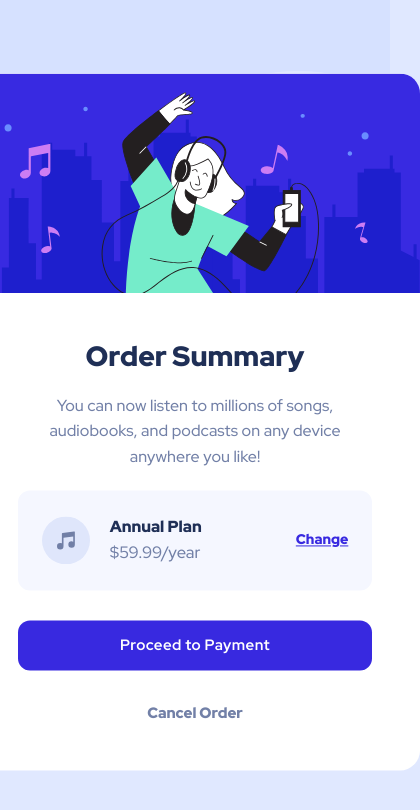
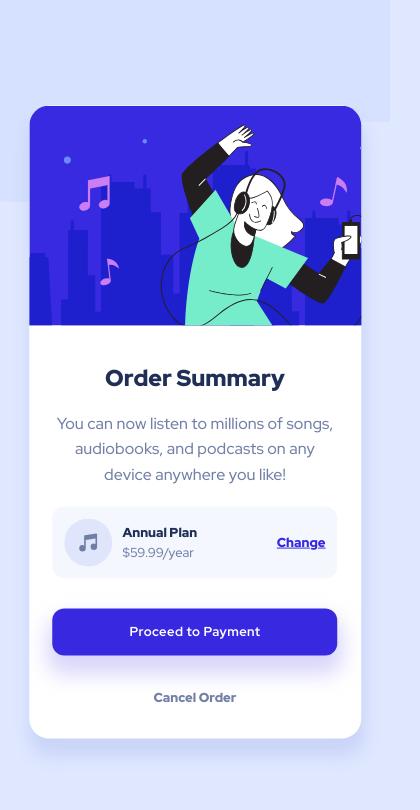
Before and after one commit to a-falkonia/order-summary-component, a plain HTML site: page index.html in a window 390 px wide. Shown: the whole page, 420 px wide, since content can reach past the window. Drawn offline with Linux system fonts and the light colour scheme.

Commit message:
responsive v1

```diff
--- a/index.html
+++ b/index.html
@@ -29,12 +29,12 @@
           </div>
         </div>
         <a href="#" class="plan-box__change">Change</a>
+
       </div>
+      <a href="#" class="proceed-btn">Proceed to Payment</a>
+      <a href="#" class="cancel-btn">Cancel Order</a>
+    </div>
 
-    <a href="#" class="proceed-btn">Proceed to Payment</a>
-    <a href="#" class="cancel-btn">Cancel Order</a>
-
-  </div>
   </div>
 
 
--- a/style.css
+++ b/style.css
@@ -27,9 +27,12 @@ body {
     transform: translate(-50%, -50%);
 
     max-width: 450px;
-    background-color: white;
     border-radius: 20px;
     overflow: hidden;
+
+    background-color: white;
+
+    box-shadow: 2px 16px 16px 2px hsla(227, 69%, 82%, 0.473);
 }
 
 .card__content {
@@ -97,9 +100,17 @@ body {
     font-weight: 900;
     color: hsl(245, 75%, 52%);
     font-size: 14px;
+
+    transition: color .3s ease;
+}
+
+.plan-box a:hover {
+    text-decoration: none;
+    color: #766CF1;
 }
 
 a.proceed-btn{
+
     display: block;
     text-decoration: none;
     color: white;
@@ -111,6 +122,13 @@ a.proceed-btn{
     padding: 13px 0;
     border-radius: 12px;
     margin: 30px 0 30px;
+
+    box-shadow: 0px 14px 20px 5px hsla(244, 79%, 85%, 0.6);
+    transition: color .3s ease;
+}
+
+a.proceed-btn:hover {
+    background-color: #766CF1;
 }
 
 a.cancel-btn{
@@ -119,3 +137,38 @@ a.cancel-btn{
     font-weight: 900;
     font-size: 15px;
 }
+
+a.cancel-btn:hover{
+    color: hsl(223, 47%, 23%);
+}
+
+
+@media(max-width: 425px){
+
+    body{
+        background-image: url("images/pattern-background-mobile.svg");
+        font-size: 14px;
+    }
+    .card{
+        max-width: 85%;
+    }
+
+    .card__title{
+        font-size: 23px;
+    }
+
+    .plan-box{
+        padding: 12px;
+    }
+    .plan-box__description div {
+        margin-left: 10px;
+    }
+
+    a.proceed-btn, a.cancel-btn, a.plan-box__change, div.plan-box p, div.plan-box h4{
+        font-size: 13px;
+    }
+
+    .card__content {
+        padding: 9% 7%;
+    }
+}
```
Also changed, not shown: 2 other files.
